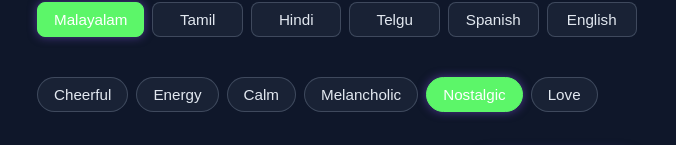
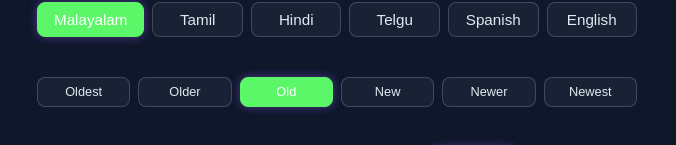
Before and after one commit to jdayalu/mood-melody, a React (Vite) app: page / in a window 1280 px wide. Shown: the part 201-346 px from the top of the page, without its empty margins (303-979 px from the left). Built offline with nearby package versions, Linux system fonts and the light colour scheme; no server answers.

Commit message:
Add era selection (Old, Older, Oldest, etc.)

```diff
--- a/src/App.jsx
+++ b/src/App.jsx
@@ -8,6 +8,7 @@ import './PlayButton.css';
 function App() {
   const [mood, setMood] = useState('Nostalgic');
   const [language, setLanguage] = useState('Malayalam');
+  const [era, setEra] = useState('Old');
   const [songs, setSongs] = useState(null);
   const [loading, setLoading] = useState(false);
   const [error, setError] = useState('');
@@ -70,6 +71,7 @@ function App() {
       const model = genAI.getGenerativeModel({ model: "gemini-2.0-flash-lite" });
 
       const prompt = `Recommend 5 ${language} songs for someone who is feeling "${mood}".
+      Prefer songs that fit the era/age description: "${era}".
       Return the response as a JSON array where each object has "title", "artist", a brief "reason" for the recommendation, and a "history" field containing a 1-2 sentence interesting fact or history about the song in ${language} language.
       Do not include markdown or code blocks, just the raw JSON string. e.g. [{"title": "...", "artist": "...", "reason": "...", "history": "..."}]`;
 
@@ -117,6 +119,19 @@ function App() {
                 style={{ borderRadius: '0.5rem', flex: 1, textAlign: 'center', justifyContent: 'center' }}
               >
                 {lang}
+              </button>
+            ))}
+          </div>
+
+          <div className="mood-select-container">
+            {['Oldest', 'Older', 'Old', 'New', 'Newer', 'Newest'].map((item) => (
+              <button
+                key={item}
+                onClick={() => setEra(item)}
+                className={`mood-chip ${era === item ? 'selected' : ''}`}
+                style={{ borderRadius: '0.5rem', flex: 1, textAlign: 'center', justifyContent: 'center', fontSize: '0.8rem', padding: '0.4rem' }}
+              >
+                {item}
               </button>
             ))}
           </div>
```
